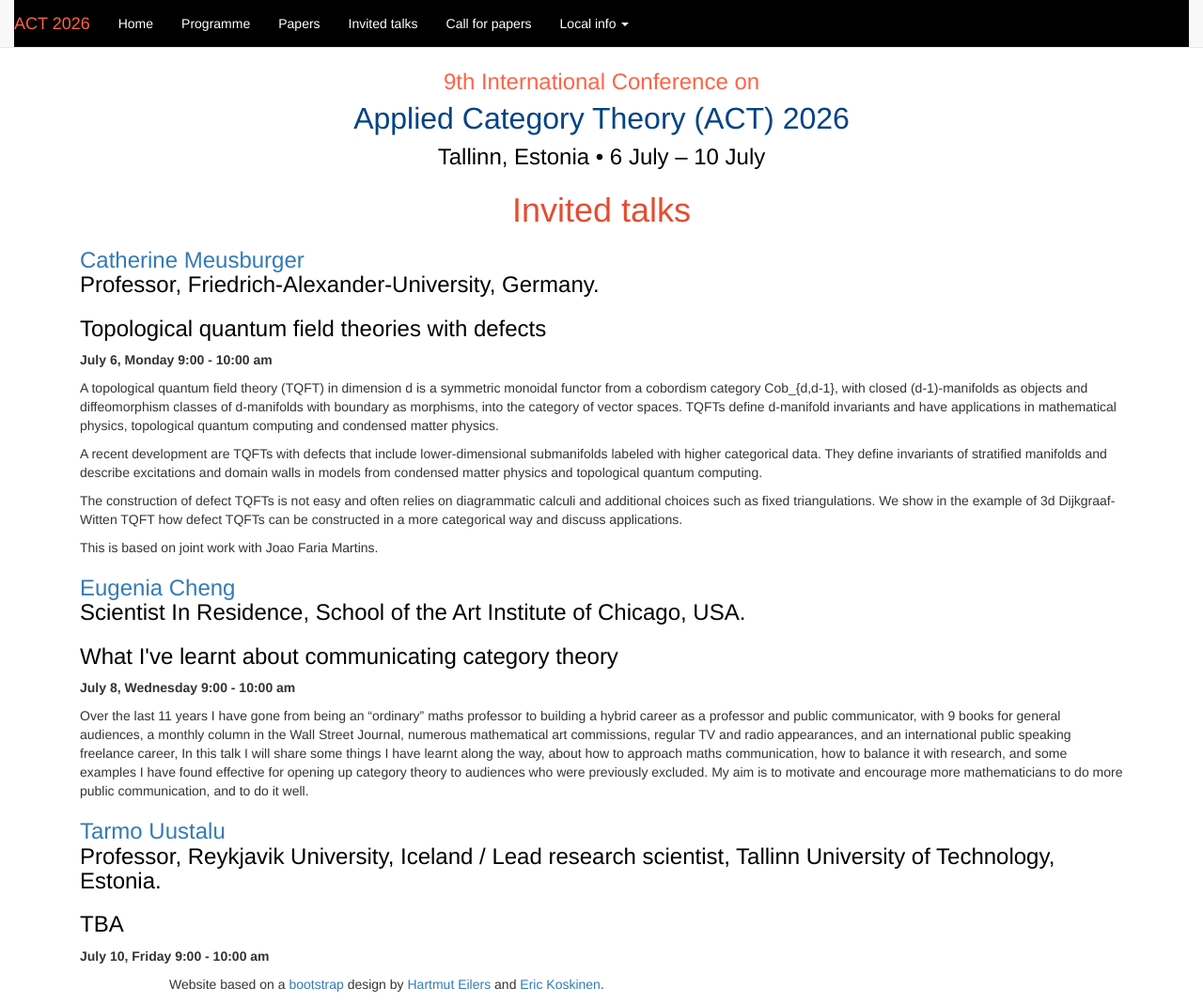
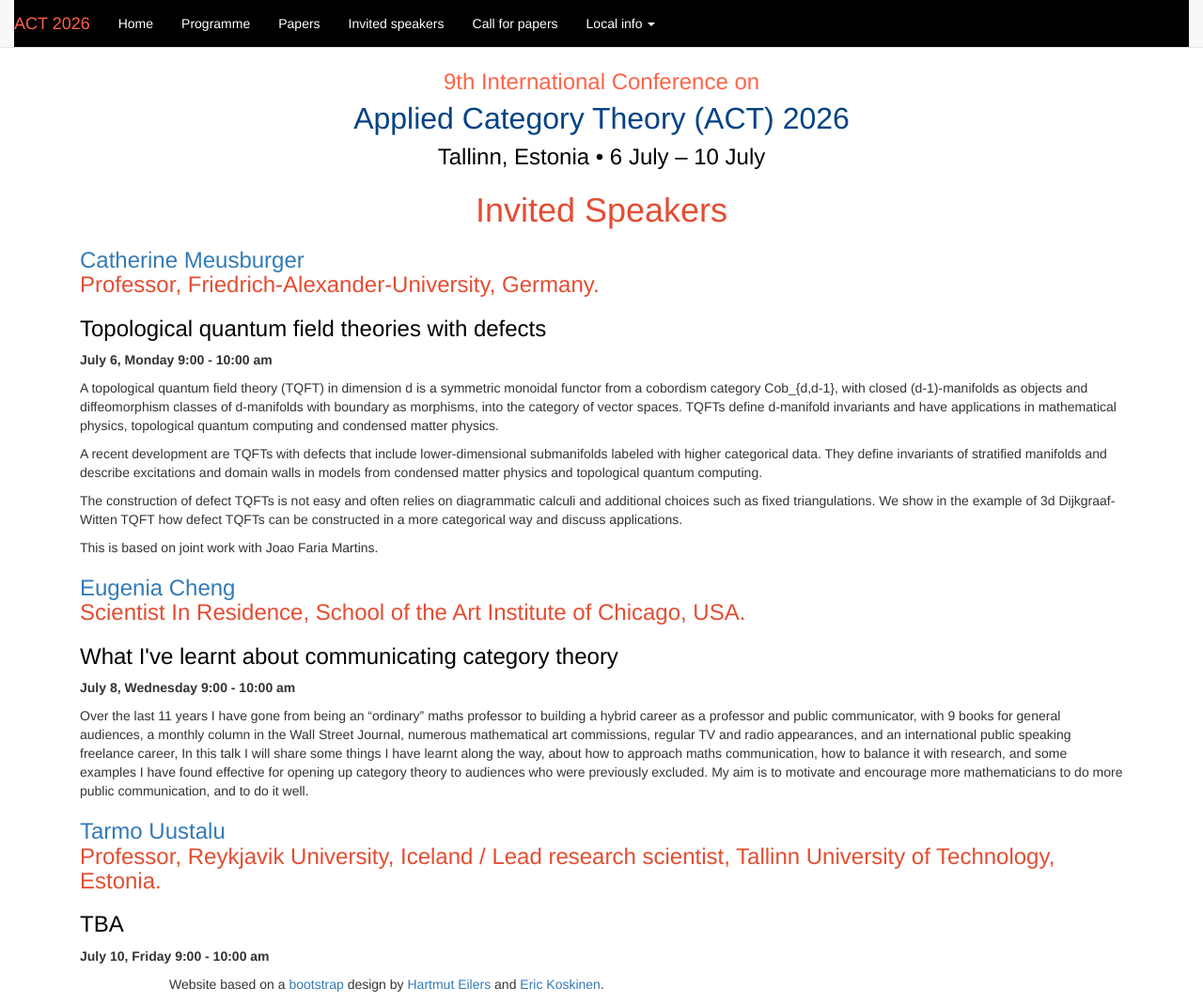
Before and after one commit to actconf2026/actconf2026.github.io, a Jekyll site: the page built from invited.html, in a window 1280 px wide and 1068 px high. Shown: the whole window at 94% size. Built offline with Jekyll 4.4.1, drawn with Linux system fonts in a browser that asks for light colours.

Commit message:
Minor updates

```diff
--- a/_layouts/act.html
+++ b/_layouts/act.html
@@ -51,7 +51,7 @@
           <a href="#" class="dropdown-toggle" data-toggle="dropdown" role="button" aria-haspopup="true" aria-expanded="false">Program<span class="caret"></span></a>
           <ul class="dropdown-menu">-->
 	    <li><a href="accepted.html">Papers</a></li>
-      <li><a href="invited.html">Invited talks</a></li>
+      <li><a href="invited.html">Invited speakers</a></li>
 	    <li><a href="cfp.html">Call for papers</a></li>
 
 
--- a/invited.html
+++ b/invited.html
@@ -2,9 +2,9 @@
 layout: act
 ---
       <div class="prose">
-<h1><center>Invited talks</center></h1>
+<h1><center>Invited Speakers</center></h1>
 
-<h3 style="color:black;"> <a href="https://en.www.math.fau.de/lie-groups/scientific-staff/prof-dr-catherine-meusburger/">Catherine Meusburger</a> <br> Professor, Friedrich-Alexander-University, Germany. </h3>
+<h3 style="color:e34d32;"> <a href="https://en.www.math.fau.de/lie-groups/scientific-staff/prof-dr-catherine-meusburger/">Catherine Meusburger</a> <br> Professor, Friedrich-Alexander-University, Germany. </h3>
 
 <h3 style="color:black;">Topological quantum field theories with defects</h3>
 
@@ -32,7 +32,7 @@ applications.</p>
 <p>This is based on joint work with Joao Faria Martins.</p>
 
 
-<h3 style="color:black;"> <a href="https://eugeniacheng.com/">Eugenia Cheng </a> <br>  Scientist In Residence, School of the Art Institute of Chicago, USA. </h3>
+<h3 style="color:e34d32;"> <a href="https://eugeniacheng.com/">Eugenia Cheng </a> <br>  Scientist In Residence, School of the Art Institute of Chicago, USA. </h3>
 
 <h3 style="color:black;">What I've learnt about communicating category theory</h3>
 <p><font size=="+1"> <b> July 8, Wednesday 9:00 - 10:00 am </b> </font> </p>
@@ -47,7 +47,7 @@ applications.</p>
       previously excluded. My aim is to motivate and encourage more mathematicians to do more
       public communication, and to do it well. </p>
 
-<h3 style="color:black;"> <a href="https://cs.ioc.ee/~tarmo/"> Tarmo Uustalu </a> <br> Professor, Reykjavik University, Iceland / Lead research scientist, Tallinn University of Technology, Estonia. </h3>
+<h3 style="color:e34d32;"> <a href="https://cs.ioc.ee/~tarmo/"> Tarmo Uustalu </a> <br> Professor, Reykjavik University, Iceland / Lead research scientist, Tallinn University of Technology, Estonia. </h3>
 <h3 style="color:black;">TBA</h3>
 <p><font size=="+1"> <b> July 10, Friday 9:00 - 10:00 am </b> </font> </p>
 
```
